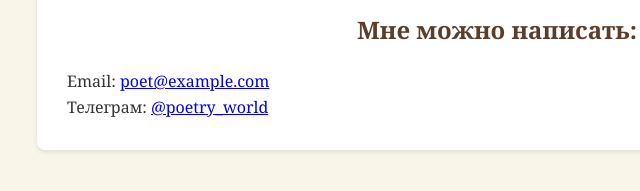
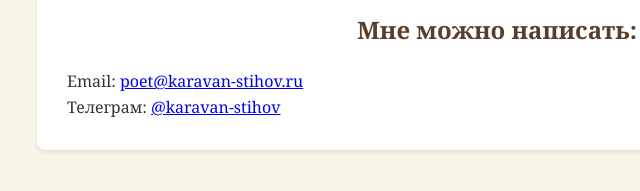
Before and after one commit to McDAC/mcdac.github.io, a plain HTML site: page contacts.html in a window 1280 px wide. Shown: the part 229-420 px from the top of the page, 143-783 px from the left. Drawn offline with Linux system fonts and the light colour scheme.

Commit message:
Update contacts.html

```diff
--- a/contacts.html
+++ b/contacts.html
@@ -22,8 +22,8 @@
 
     <div class="poem">
       <h2>Мне можно написать:</h2>
-      <p>Email: <a href="mailto:poet@example.com">poet@example.com</a></p>
-      <p>Телеграм: <a href="https://t.me/poetry_world">@poetry_world</a></p>
+      <p>Email: <a href="mailto:poet@example.com">poet@karavan-stihov.ru</a></p>
+      <p>Телеграм: <a href="https://t.me/poetry_world">@karavan-stihov</a></p>
     </div>
   </main>
 </body>
```
